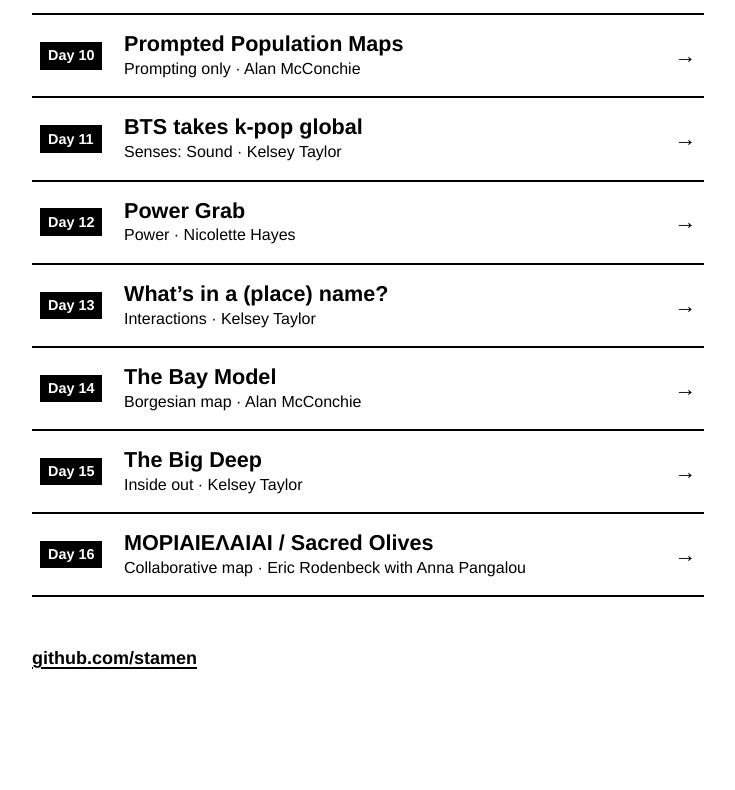
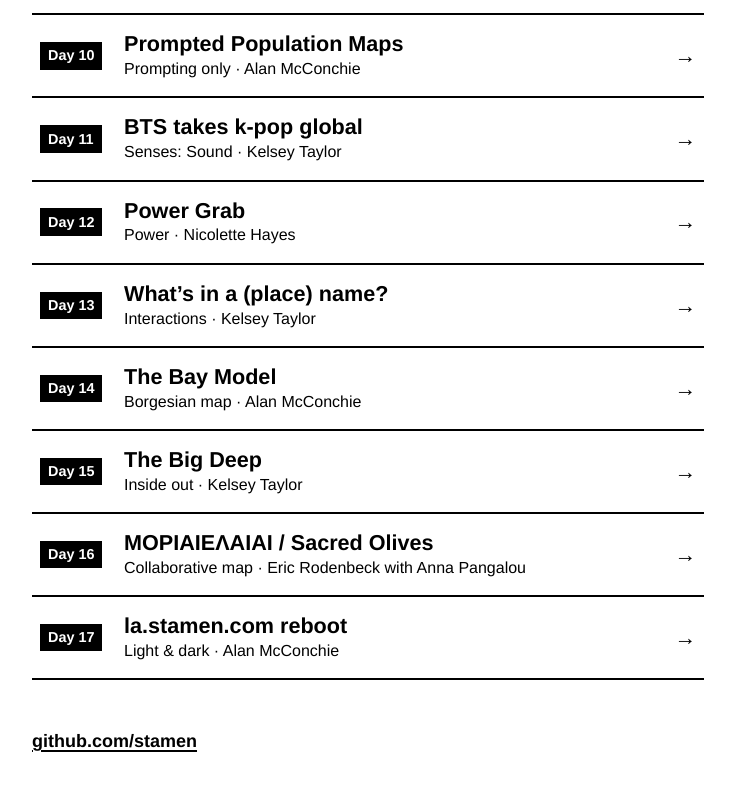
Before and after one commit to stamen/30-day-map-challenge-2026, a plain HTML site: page index.html in a window 1280 px wide. Shown: the part 1117-1907 px from the top of the page, without its empty margins (272-1007 px from the left). Before the commit the page ends 1836 px from the top, so only its background shows below. Drawn offline with Linux system fonts and the light colour scheme.

Commit message:
Add Day 17: la.stamen.com reboot by Alan McConchie
Co-Authored-By: Claude Opus 5.5 <noreply@anthropic.com>
Claude-Session: https://claude.ai/code/session_01JpWq1ijw2ipgVXYhiHY2AH

```diff
--- a/index.html
+++ b/index.html
@@ -139,6 +139,7 @@
       { day: 14, title: "The Bay Model", author: "Alan McConchie", url: "https://stamen.github.io/bay-model/" },
       { day: 15, title: "The Big Deep", author: "Kelsey Taylor", url: "https://stamen.github.io/the-big-deep/" },
       { day: 16, title: "ΜΟΡΙΑΙΕΛΑΙΑΙ / Sacred Olives", author: "Eric Rodenbeck with Anna Pangalou", url: "https://citiesofglass.com/experience-sacred-olives" },
+      { day: 17, title: "la.stamen.com reboot", author: "Alan McConchie", url: "https://la.stamen.com/" },
     ];
     // ───────────────────────────────────────────────────────────────────
 
```
